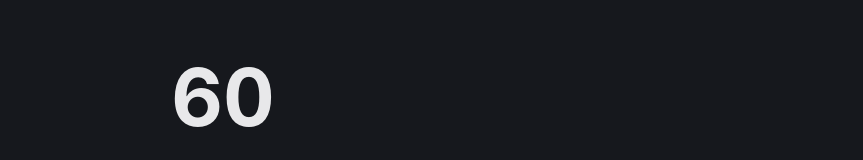
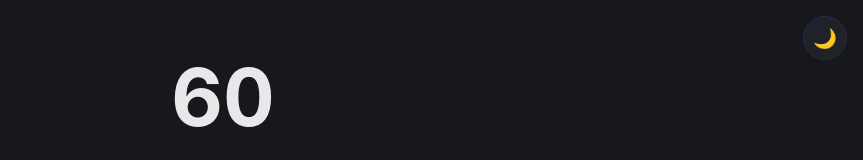
Before and after one commit to Peparoncino/dog-breath-tracker, a React (Vite) app: page / in a window 1280 px wide. Shown: the top 160 px of the page, without its empty margins (417-1280 px from the left). Built offline with nearby package versions, Linux system fonts and the light colour scheme.

Commit message:
feat: ライト・ダークテーマの切り替え機能を実装

```diff
--- a/src/App.jsx
+++ b/src/App.jsx
@@ -1,9 +1,11 @@
 import RecordList from "./components/RecordList";
 import Stopwatch from "./components/Stopwatch";
+import ThemeToggle from "./components/ThemeToggle";
 
 function App() {
   return (
     <div>
+      <ThemeToggle />
       <Stopwatch />
       <RecordList />
     </div>
--- /dev/null
+++ b/src/components/ThemeToggle.jsx
@@ -0,0 +1,24 @@
+import { useState, useEffect } from 'react'
+
+function ThemeToggle() {
+  const [theme, setTheme] = useState(
+    localStorage.getItem('theme') || 'dark'
+  )
+
+  useEffect(() => {
+    document.body.setAttribute('data-theme', theme)
+    localStorage.setItem('theme', theme)
+  }, [theme])
+
+  function toggleTheme() {
+    setTheme((prev) => (prev === 'dark' ? 'light' : 'dark'))
+  }
+
+  return (
+    <button className="theme-toggle" onClick={toggleTheme}>
+      {theme === 'dark' ? '🌙' : '☀️'}
+    </button>
+  )
+}
+
+export default ThemeToggle
--- a/src/index.css
+++ b/src/index.css
@@ -1,4 +1,5 @@
-:root {
+:root,
+[data-theme="dark"] {
   --bg-primary: #16181d;
   --bg-secondary: #1f2229;
   --text-primary: #e8e8ea;
@@ -7,6 +8,17 @@
   --accent-dim: #3d4568;
   --danger: #ff6b6b;
   --border: #2a2d35;
+}
+
+[data-theme="light"] {
+  --bg-primary: #f7f7f9;
+  --bg-secondary: #ffffff;
+  --text-primary: #1a1a1e;
+  --text-secondary: #6b6d75;
+  --accent: #4c6fff;
+  --accent-dim: #dce3ff;
+  --danger: #e0433f;
+  --border: #e2e3e8;
 }
 
 * {
@@ -159,3 +171,18 @@ body {
   color: white;
   border: none;
 }
+
+.theme-toggle {
+  position: fixed;
+  top: 1rem;
+  right: 1rem;
+  width: 44px;
+  height: 44px;
+  border-radius: 50%;
+  border: 1px solid var(--border);
+  background: var(--bg-secondary);
+  font-size: 1.2rem;
+  display: flex;
+  align-items: center;
+  justify-content: center;
+}
```
